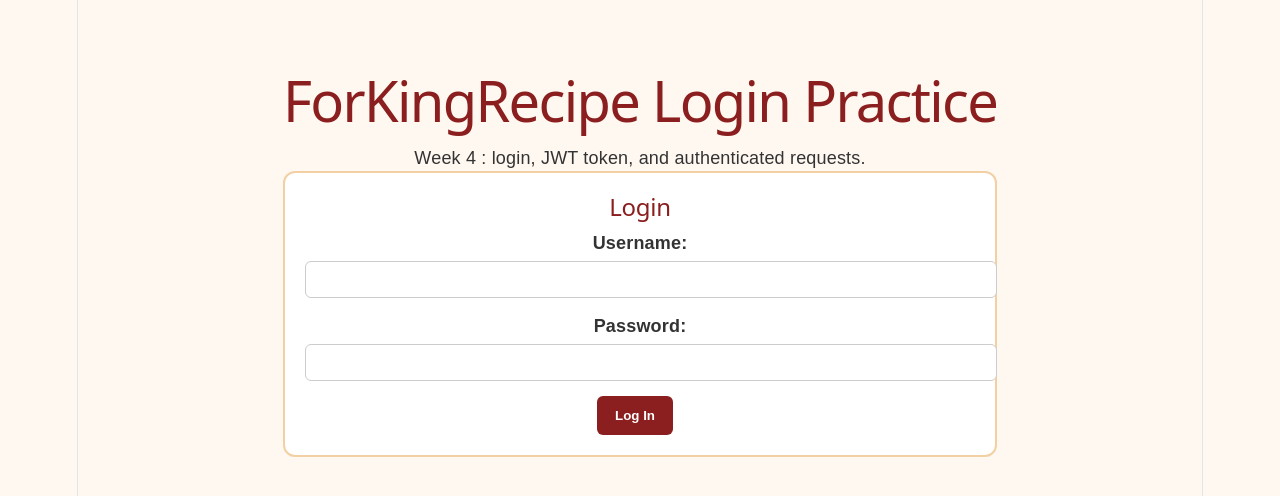
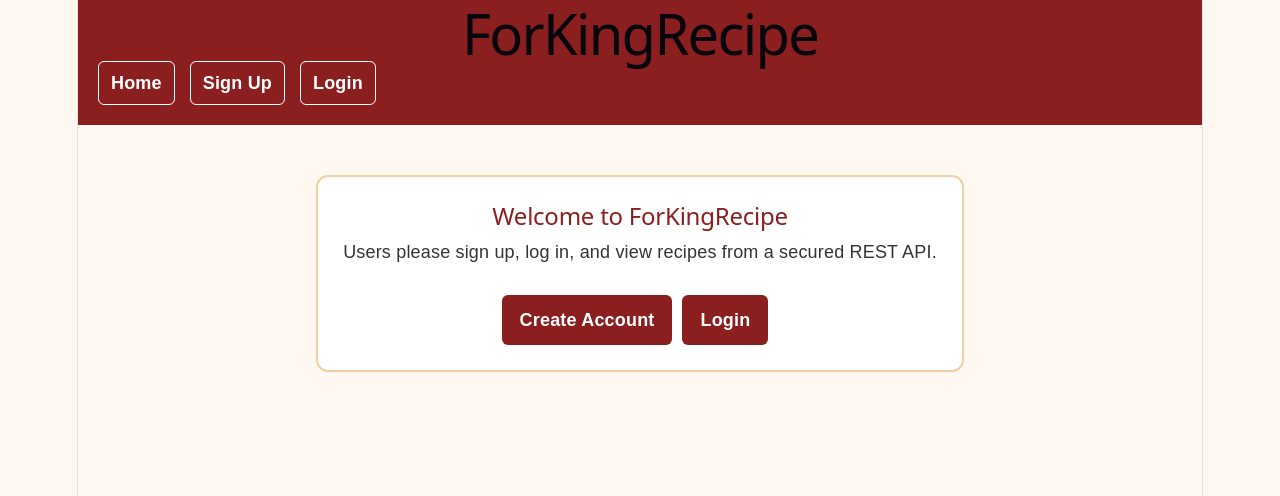
Before and after one commit to acrail5/learn-react-acrail5, a React (Vite) app: page / in a window 1280 px wide. Shown: the top 496 px of the page. Built offline with nearby package versions, Linux system fonts and the light colour scheme.

Commit message:
Build frontend signup, login, and recipe views

```diff
--- a/package.json
+++ b/package.json
@@ -11,7 +11,8 @@
   },
   "dependencies": {
     "react": "^19.2.6",
-    "react-dom": "^19.2.6"
+    "react-dom": "^19.2.6",
+    "react-router-dom": "^7.18.0"
   },
   "devDependencies": {
     "@eslint/js": "^10.0.1",
--- a/src/App.css
+++ b/src/App.css
@@ -5,55 +5,96 @@ body {
   color: #333333;
 }
 
-main {
-  max-width: 850px;
-  margin: 30px auto;
-  padding: 25px;
+.site-header {
+  background-color: #8b1e1e;
+  color: white;
+  padding: 20px;
 }
 
-h1,
-h2,
-h3 {
+.site-header h1 {
+  margin: 0 0 15px 0;
+}
+
+nav {
+  display: flex;
+  gap: 15px;
+  align-items: center;
+  flex-wrap: wrap;
+}
+
+nav a,
+nav button {
+  color: white;
+  background: none;
+  border: 1px solid white;
+  padding: 8px 12px;
+  border-radius: 6px;
+  text-decoration: none;
+  cursor: pointer;
+  font-weight: bold;
+}
+
+nav a:hover,
+nav button:hover {
+  background-color: white;
   color: #8b1e1e;
 }
 
-.login-form,
-.user-panel,
+.page {
+  max-width: 1000px;
+  margin: 30px auto;
+  padding: 20px;
+}
+
+.hero,
+.card,
 .recipe-card {
   background-color: white;
   border: 2px solid #f2d0a4;
   border-radius: 12px;
-  padding: 20px;
+  padding: 25px;
   margin-bottom: 20px;
 }
 
-label {
+.hero h2,
+.card h2,
+.recipe-card h3 {
+  color: #8b1e1e;
+}
+
+form label {
   display: block;
   margin-bottom: 15px;
   font-weight: bold;
 }
 
-input {
+form input {
   display: block;
   width: 100%;
+  box-sizing: border-box;
   padding: 10px;
   margin-top: 5px;
   border: 1px solid #cccccc;
   border-radius: 6px;
 }
 
-button {
+button,
+.button-link {
+  display: inline-block;
   background-color: #8b1e1e;
   color: white;
   border: none;
   padding: 12px 18px;
+  margin-top: 10px;
   margin-right: 10px;
   border-radius: 6px;
   font-weight: bold;
+  text-decoration: none;
   cursor: pointer;
 }
 
-button:hover {
+button:hover,
+.button-link:hover {
   background-color: #5f1414;
 }
 
@@ -63,3 +104,13 @@ button:hover {
   border-radius: 8px;
   font-weight: bold;
 }
+
+.recipe-grid {
+  display: grid;
+  grid-template-columns: repeat(auto-fit, minmax(250px, 1fr));
+  gap: 18px;
+}
+
+.button-row {
+  margin-top: 20px;
+}
--- a/src/App.jsx
+++ b/src/App.jsx
@@ -1,14 +1,185 @@
-import { useState } from 'react'
+import { useEffect, useState } from 'react'
+import { BrowserRouter, Link, Navigate, Route, Routes, useNavigate, useParams } from 'react-router-dom'
 import './App.css'
 
 function App() {
+  const [token, setToken] = useState(localStorage.getItem('token') || '')
+
+  function loginUser(newToken) {
+    localStorage.setItem('token', newToken)
+    setToken(newToken)
+  }
+
+  function logoutUser() {
+    localStorage.removeItem('token')
+    setToken('')
+  }
+
+  return (
+    <BrowserRouter>
+      <header className="site-header">
+        <h1>ForKingRecipe</h1>
+
+        <nav>
+          <Link to="/">Home</Link>
+          {!token && <Link to="/signup">Sign Up</Link>}
+          {!token && <Link to="/login">Login</Link>}
+          {token && <Link to="/recipes">Recipes</Link>}
+          {token && <button onClick={logoutUser}>Logout</button>}
+        </nav>
+      </header>
+
+      <Routes>
+        <Route path="/" element={<Home token={token} />} />
+        <Route path="/signup" element={<SignUp />} />
+        <Route path="/login" element={<Login loginUser={loginUser} />} />
+        <Route
+          path="/recipes"
+          element={token ? <RecipesList token={token} /> : <Navigate to="/login" />}
+        />
+        <Route
+          path="/recipes/:id"
+          element={token ? <RecipeDetails token={token} /> : <Navigate to="/login" />}
+        />
+      </Routes>
+    </BrowserRouter>
+  )
+}
+
+function Home({ token }) {
+  return (
+    <main className="page">
+      <section className="hero">
+        <h2>Welcome to ForKingRecipe</h2>
+        <p>
+          Users please sign up, log in, and view recipes from a secured REST API.
+        </p>
+
+        {!token ? (
+          <div className="button-row">
+            <Link className="button-link" to="/signup">Create Account</Link>
+            <Link className="button-link" to="/login">Login</Link>
+          </div>
+        ) : (
+          <Link className="button-link" to="/recipes">View Recipes</Link>
+        )}
+      </section>
+    </main>
+  )
+}
+
+function SignUp() {
+  const navigate = useNavigate()
+  const [formData, setFormData] = useState({
+    name: '',
+    username: '',
+    email: '',
+    password: ''
+  })
+  const [message, setMessage] = useState('')
+
+  function handleChange(event) {
+    setFormData({
+      ...formData,
+      [event.target.name]: event.target.value
+    })
+  }
+
+  async function handleSubmit(event) {
+    event.preventDefault()
+
+    try {
+      const response = await fetch('/api/users/signup', {
+        method: 'POST',
+        headers: {
+          'Content-Type': 'application/json'
+        },
+        body: JSON.stringify(formData)
+      })
+
+      const data = await response.json()
+
+      if (!response.ok) {
+        setMessage(data.message || 'Sign up failed')
+        return
+      }
+
+      setMessage('Account created successfully. Please log in.')
+
+      setTimeout(() => {
+        navigate('/login')
+      }, 1000)
+    } catch (error) {
+      setMessage('Could not connect to the API')
+    }
+  }
+
+  return (
+    <main className="page">
+      <section className="card">
+        <h2>Sign Up</h2>
+
+        <form onSubmit={handleSubmit}>
+          <label>
+            Name
+            <input
+              name="name"
+              type="text"
+              value={formData.name}
+              onChange={handleChange}
+              required
+            />
+          </label>
+
+          <label>
+            Username
+            <input
+              name="username"
+              type="text"
+              value={formData.username}
+              onChange={handleChange}
+              required
+            />
+          </label>
+
+          <label>
+            Email
+            <input
+              name="email"
+              type="email"
+              value={formData.email}
+              onChange={handleChange}
+              required
+            />
+          </label>
+
+          <label>
+            Password
+            <input
+              name="password"
+              type="password"
+              value={formData.password}
+              onChange={handleChange}
+              required
+            />
+          </label>
+
+          <button type="submit">Create Account</button>
+        </form>
+
+        {message && <p className="message">{message}</p>}
+      </section>
+    </main>
+  )
+}
+
+function Login({ loginUser }) {
+  const navigate = useNavigate()
   const [username, setUsername] = useState('')
   const [password, setPassword] = useState('')
-  const [token, setToken] = useState('')
   const [message, setMessage] = useState('')
-  const [recipes, setRecipes] = useState([])
 
-  async function handleLogin(event) {
+  async function handleSubmit(event) {
     event.preventDefault()
 
     try {
@@ -18,8 +189,8 @@ function App() {
           'Content-Type': 'application/json'
         },
         body: JSON.stringify({
-          username: username,
-          password: password
+          username,
+          password
         })
       })
 
@@ -30,18 +201,56 @@ function App() {
         return
       }
 
-      setToken(data.token)
-      setMessage('Login successful')
-      setUsername('')
-      setPassword('')
+      loginUser(data.token)
+      navigate('/recipes')
     } catch (error) {
       setMessage('Could not connect to the API')
     }
   }
 
+  return (
+    <main className="page">
+      <section className="card">
+        <h2>Login</h2>
+
+        <form onSubmit={handleSubmit}>
+          <label>
+            Username
+            <input
+              type="text"
+              value={username}
+              onChange={(event) => setUsername(event.target.value)}
+              required
+            />
+          </label>
+
+          <label>
+            Password
+            <input
+              type="password"
+              value={password}
+              onChange={(event) => setPassword(event.target.value)}
+              required
+            />
+          </label>
+
+          <button type="submit">Login</button>
+        </form>
+
+        {message && <p className="message">{message}</p>}
+      </section>
+    </main>
+  )
+}
+
+function RecipesList({ token }) {
+  const [recipes, setRecipes] = useState([])
+  const [message, setMessage] = useState('')
+
+  useEffect(() => {
     async function loadRecipes() {
       try {
-      const response = await fetch('/api/recipes', {
+        const response = await fetch(`/api/recipes/${id}`, {
   headers: {
     Authorization: `Bearer ${token}`
   }
@@ -55,72 +264,83 @@ function App() {
         }
 
         setRecipes(data)
-      setMessage('Recipes loaded successfully')
       } catch (error) {
         setMessage('Could not connect to the API')
       }
     }
 
-  function handleLogout() {
-    setToken('')
-    setRecipes([])
-    setMessage('Logged out')
-  }
+    loadRecipes()
+  }, [token])
 
   return (
-    <main>
-      <h1>ForKingRecipe Login Practice</h1>
-      <p>Week 4 : login, JWT token, and authenticated requests.</p>
-
-      {!token && (
-        <form className="login-form" onSubmit={handleLogin}>
-          <h2>Login</h2>
-
-          <label>
-            Username:
-            <input
-              type="text"
-              value={username}
-              onChange={(event) => setUsername(event.target.value)}
-            />
-          </label>
-
-          <label>
-            Password:
-            <input
-              type="password"
-              value={password}
-              onChange={(event) => setPassword(event.target.value)}
-            />
-          </label>
-
-          <button type="submit">Log In</button>
-        </form>
-      )}
-
-      {token && (
-        <section className="user-panel">
-          <h2>You are logged in</h2>
-          <p>The app saved the JWT token in React state.</p>
-
-          <button onClick={loadRecipes}>Load Protected Recipes</button>
-          <button onClick={handleLogout}>Log Out</button>
-        </section>
-      )}
+    <main className="page">
+      <h2>All Recipes</h2>
 
       {message && <p className="message">{message}</p>}
 
-      {recipes.length > 0 && (
-        <section>
-          <h2>Recipes From Protected API</h2>
+      {recipes.length === 0 && !message && (
+        <p>No recipes found. Create recipes in your API first.</p>
+      )}
 
+      <section className="recipe-grid">
         {recipes.map((recipe) => (
           <article className="recipe-card" key={recipe._id}>
             <h3>{recipe.recipe_name}</h3>
             <p><strong>Category:</strong> {recipe.category}</p>
             <p>{recipe.description}</p>
+            <Link className="button-link" to={`/recipes/${recipe._id}`}>
+              View Details
+            </Link>
           </article>
         ))}
+      </section>
+    </main>
+  )
+}
+
+function RecipeDetails({ token }) {
+  const { id } = useParams()
+  const [recipe, setRecipe] = useState(null)
+  const [message, setMessage] = useState('')
+
+  useEffect(() => {
+    async function loadRecipe() {
+      try {
+        const response = await fetch(`/api/recipes/${id}`, {
+          headers: {
+            Authorization: `Bearer ${token}`
+          }
+        })
+
+        const data = await response.json()
+
+        if (!response.ok) {
+          setMessage(data.message || 'Could not load recipe')
+          return
+        }
+
+        setRecipe(data)
+      } catch (error) {
+        setMessage('Could not connect to the API')
+      }
+    }
+
+    loadRecipe()
+  }, [id, token])
+
+  return (
+    <main className="page">
+      <Link to="/recipes">← Back to all recipes</Link>
+
+      {message && <p className="message">{message}</p>}
+
+      {recipe && (
+        <section className="card">
+          <h2>{recipe.recipe_name}</h2>
+          <p><strong>Category:</strong> {recipe.category}</p>
+          <p><strong>Description:</strong> {recipe.description}</p>
+          <p><strong>Ingredients:</strong> {recipe.ingredients}</p>
+          <p><strong>Cooking Steps:</strong> {recipe.cooking_steps}</p>
         </section>
       )}
     </main>
```
Also changed, not shown: 1 other file (tests, documents, lock files or other folders). Lines whose indentation alone changed are shown as unchanged.
